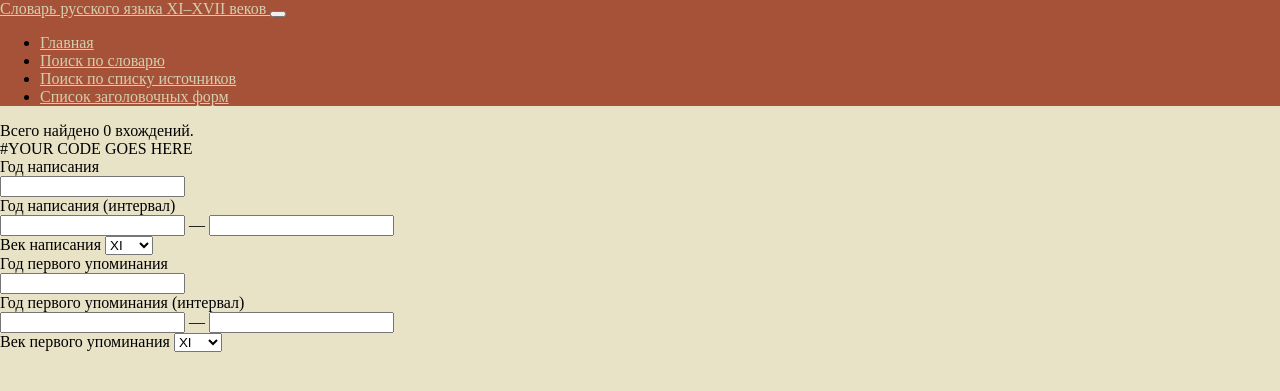
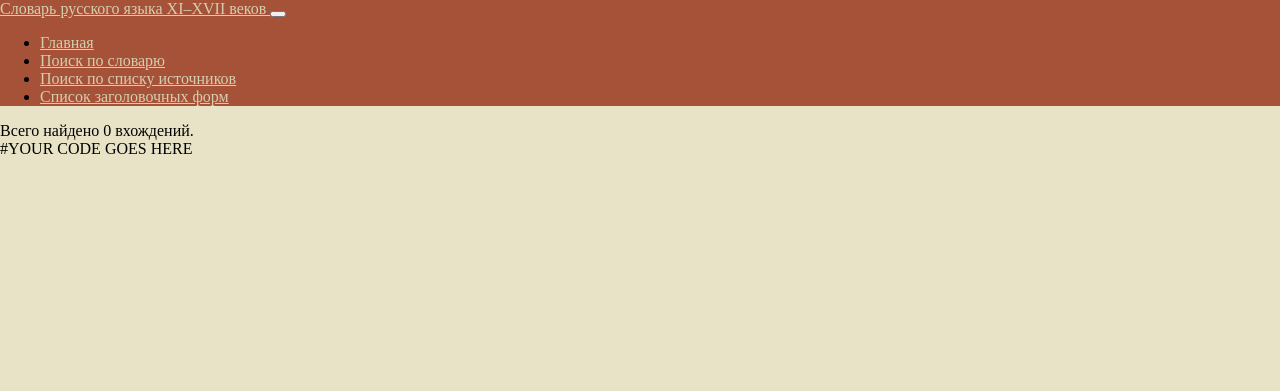
Before and after one commit to theodevi/projlex, a Flask app: template flaskProject/templates/result.html in a window 1280 px wide. Shown: the top 391 px of the page. Run offline with Flask 3, Linux system fonts and the light colour scheme; the template is opened without the code that fills it, so the values that code supplies are empty.

Commit message:
Update result.html

```diff
--- a/flaskProject/templates/result.html
+++ b/flaskProject/templates/result.html
@@ -43,69 +43,3 @@
 
 </body>
 </html>
-
-<div class="container-fluid">
-              <div class="form-group col-sm-8">
-                  <label class="col-md-4 control-label" for="Example search">Год написания</label>
-                      <div class="col-md-4">
-                      <input id="Example search" name="Example search" type="text" class="form-control input-md">
-                      </div>
-              </div>
-            </div>
-
-            <div class="container-fluid">
-              <div class="form-group col-sm-8">
-                  <label class="col-md-4 control-label" for="Example search">Год написания (интервал) </label>
-                      <div class="col-md-4">
-                      <input id="Example search" name="Example search" type="text" class="form-control input-md 1"> — <input id="Example search" name="Example search" type="text" class="form-control input-md 2">
-                      </div>
-              </div>
-            </div>
-
-            <div class="container-fluid">
-              <div class="form-group col-sm-8">
-                <label for="cent">Век написания</label>
-                    <select name="cent" id="cent">
-                      <option value="11">XI</option>
-                      <option value="12">XII</option>
-                      <option value="13">XIII</option>
-                      <option value="14">XIV</option>
-                      <option value="15">XV</option>
-                      <option value="16">XVI</option>
-                      <option value="17">XVII</option>
-                    </select>
-              </div>
-            </div>
-
-            <div class="container-fluid">
-              <div class="form-group col-sm-8">
-                  <label class="col-md-4 control-label" for="Example search">Год первого упоминания</label>
-                      <div class="col-md-4">
-                      <input id="Example search" name="Example search" type="text" class="form-control input-md">
-                      </div>
-              </div>
-            </div>
-
-            <div class="container-fluid">
-              <div class="form-group col-sm-8">
-                  <label class="col-md-4 control-label" for="Example search">Год первого упоминания (интервал) </label>
-                      <div class="col-md-4">
-                      <input id="Example search" name="Example search" type="text" class="form-control input-md 1"> — <input id="Example search" name="Example search" type="text" class="form-control input-md 2">
-                      </div>
-              </div>
-            </div>
-
-            <div class="container-fluid">
-              <div class="form-group col-sm-8">
-                <label for="cent">Век первого упоминания</label>
-                    <select name="cent" id="cent">
-                      <option value="11">XI</option>
-                      <option value="12">XII</option>
-                      <option value="13">XIII</option>
-                      <option value="14">XIV</option>
-                      <option value="15">XV</option>
-                      <option value="16">XVI</option>
-                      <option value="17">XVII</option>
-                    </select>
-              </div>
-            </div>
```
